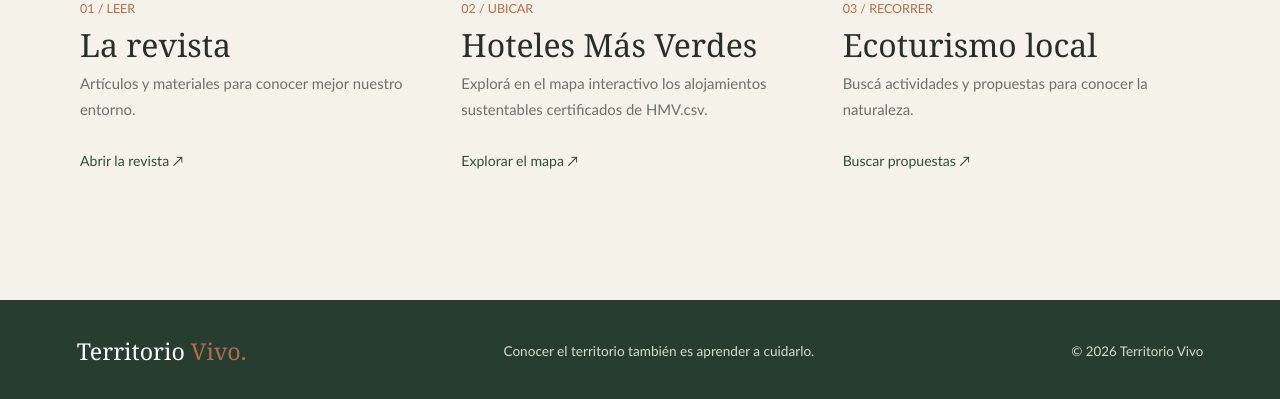
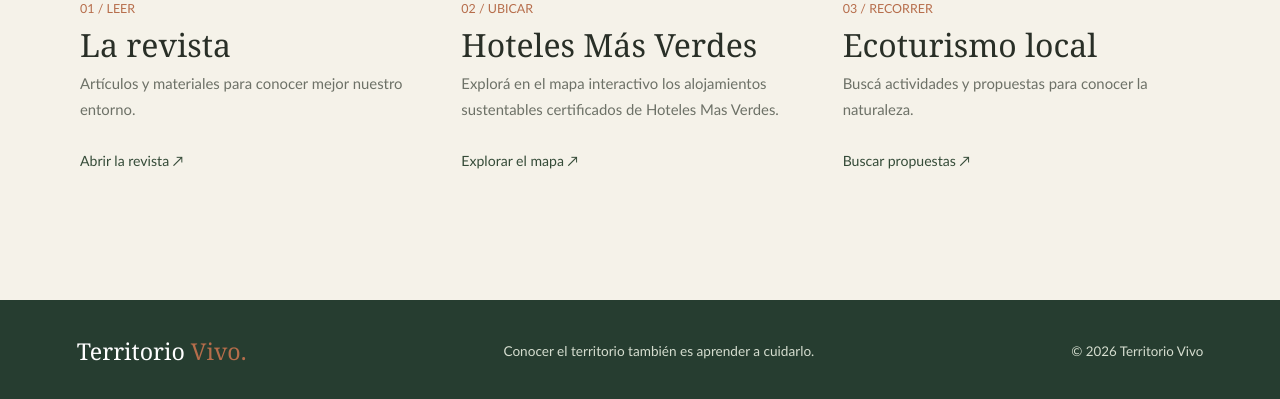
Before and after one commit to clojeda/ecoturismo, a plain HTML site: page index.html in a window 1280 px wide. Shown: the part 4584-4983 px from the top of the page. Drawn offline with Linux system fonts and the light colour scheme.

Commit message:
Update references from HMV.csv to Hoteles Mas Verdes

```diff
--- a/index.html
+++ b/index.html
@@ -1591,7 +1591,7 @@ footer small { color: #d5ddcf; }
             alt="Mapa desplegado sobre mesa de madera con brújula">
           <span class="number">02 / UBICAR</span>
           <h3>Hoteles Más Verdes</h3>
-          <p>Explorá en el mapa interactivo los alojamientos sustentables certificados de HMV.csv.</p>
+          <p>Explorá en el mapa interactivo los alojamientos sustentables certificados de Hoteles Mas Verdes.</p>
           <strong>Explorar el mapa ↗</strong>
         </a>
 
@@ -1658,7 +1658,7 @@ footer small { color: #d5ddcf; }
       <p class="kicker">Territorio Vivo / Alojamientos Sustentables</p>
       <h1>Red de Hoteles Más Verdes</h1>
       <p>
-        Mapa interactivo construido con los datos de <strong>HMV.csv</strong>. Descubrí y localizá hoteles y alojamientos con certificación de sustentabilidad ambiental en Argentina y la región.
+        Mapa interactivo construido con los datos de <strong>Hoteles Mas Verdes</strong>. Descubrí y localizá hoteles y alojamientos con certificación de sustentabilidad ambiental en Argentina y la región.
       </p>
     </div>
 
```
